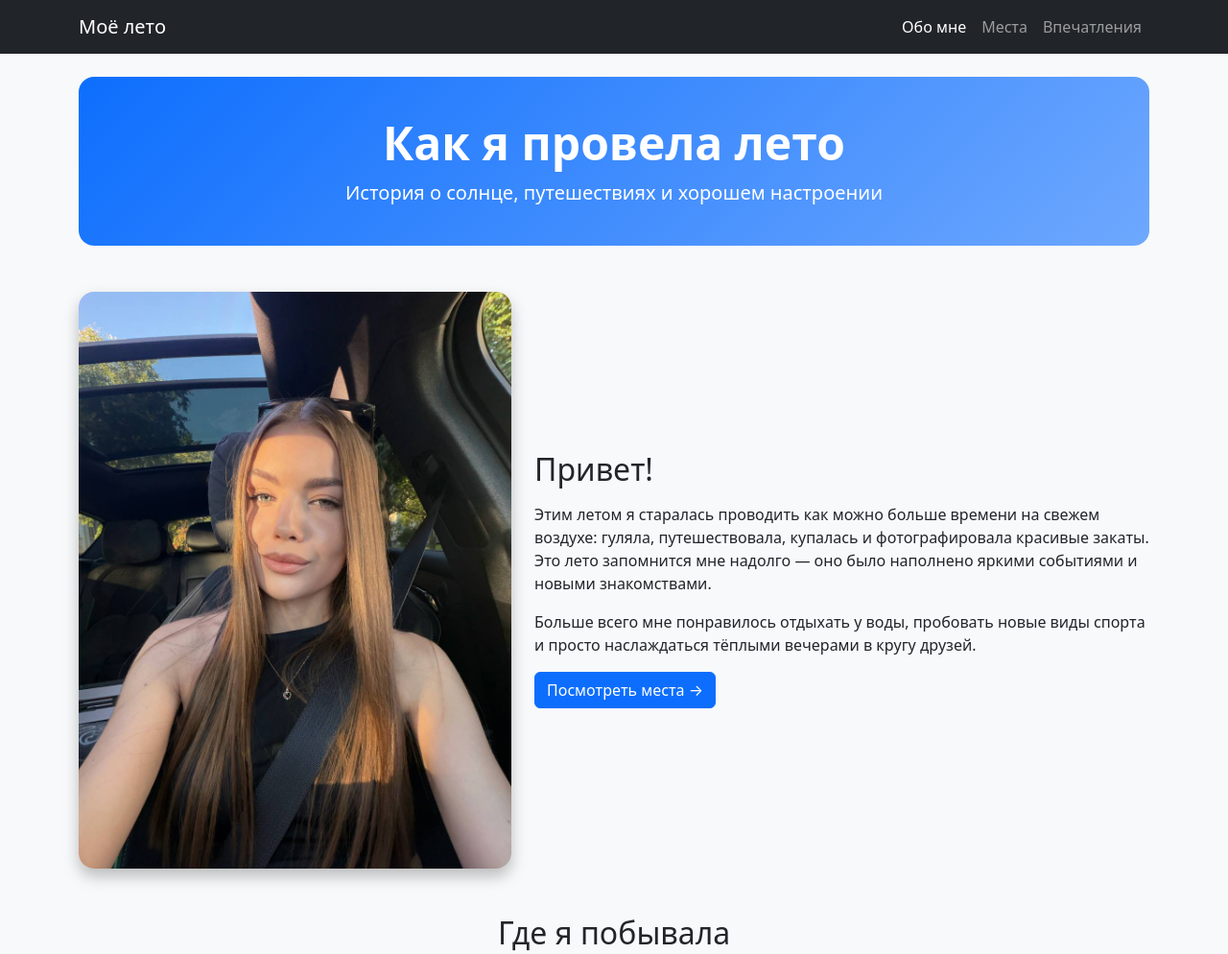
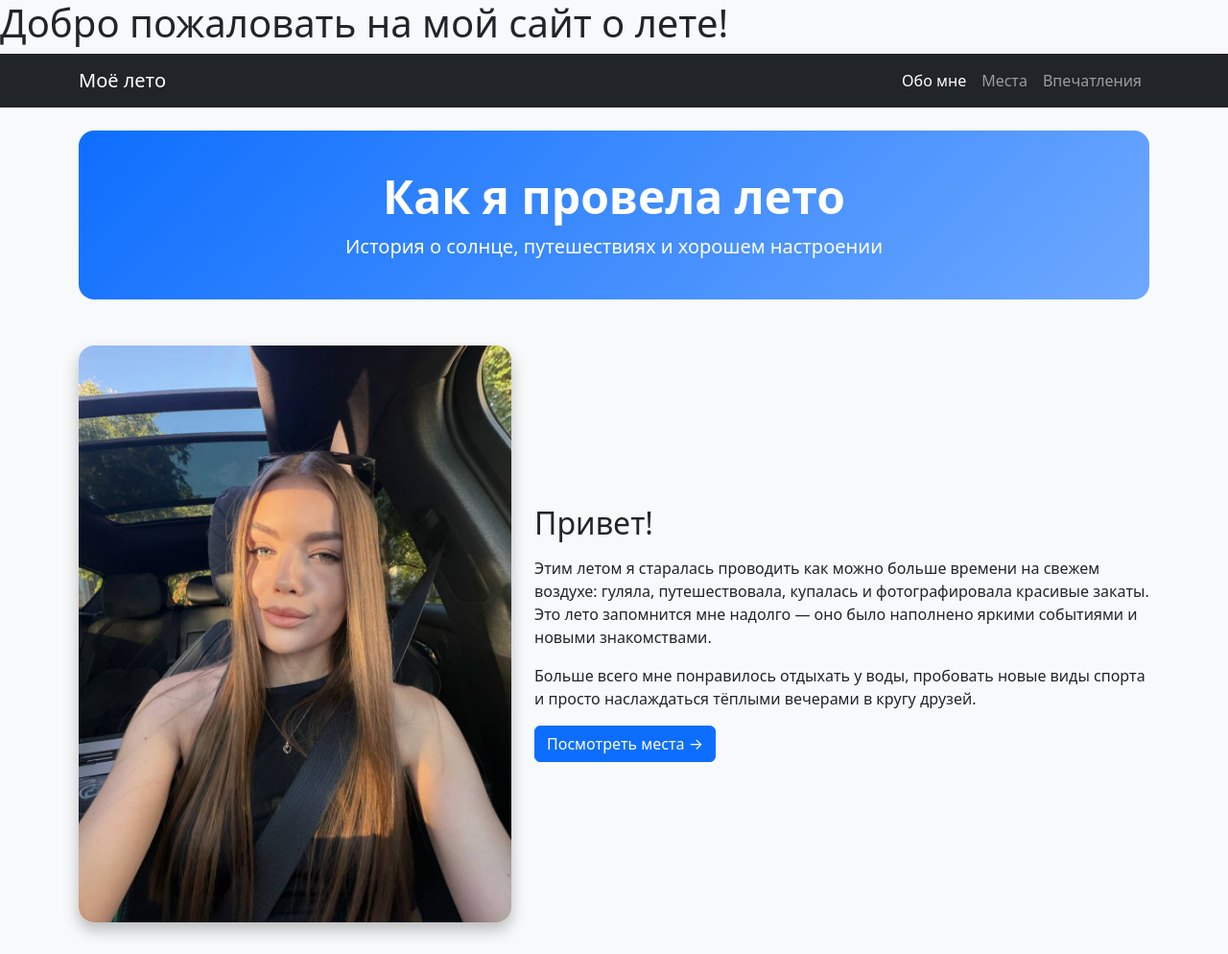
Before and after one commit to Manressaaa/wt-lab1-1git-vasileva, a plain HTML site: page index.html in a window 1280 px wide. Shown: the top 994 px of the page at 96% size. Drawn offline with nearby package versions, Linux system fonts and the light colour scheme.

Commit message:
feat: add header

```diff
--- a/index.html
+++ b/index.html
@@ -46,7 +46,7 @@
     </style>
 </head>
 <body>
-
+    <h1>Добро пожаловать на мой сайт о лете!</h1>
     <!-- Навигация -->
     <nav class="navbar navbar-expand-lg navbar-dark bg-dark">
         <div class="container">
```
